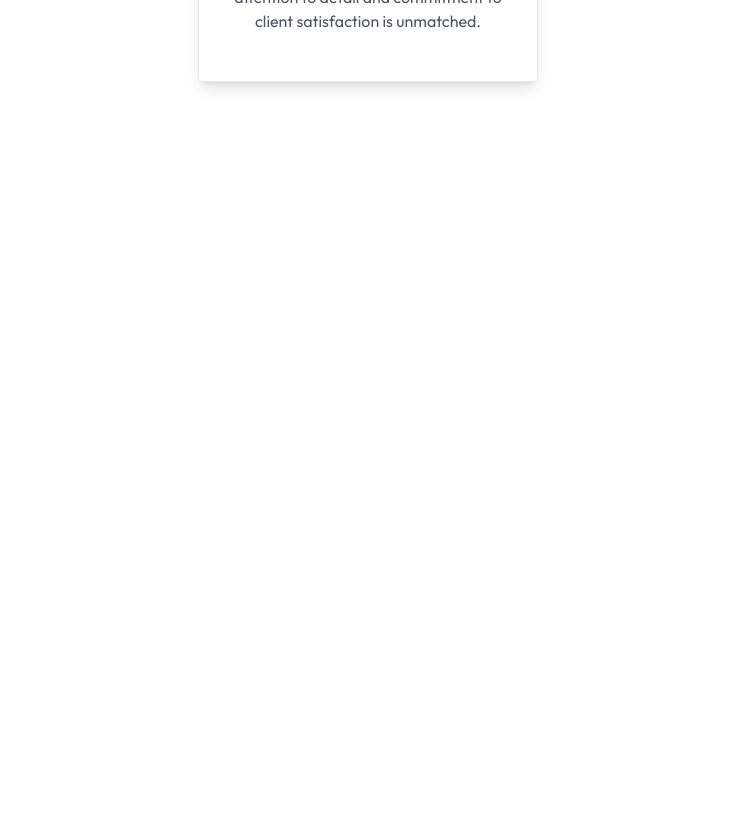
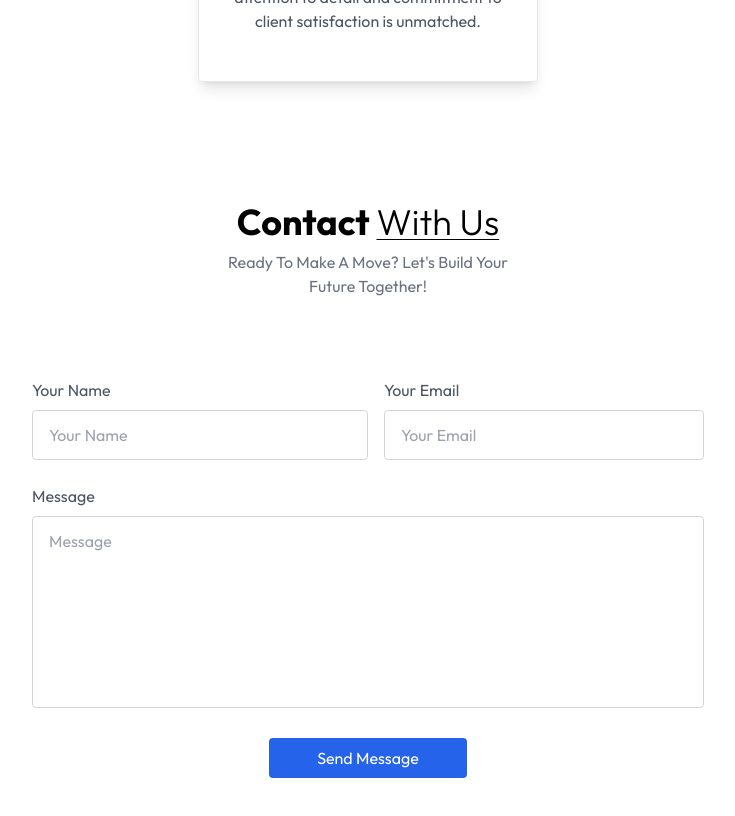
Before and after one commit to justinrasler/real_estate_app, a React (Create React App) app: page / in a window 1280 px wide. Shown: the part 3360-4176 px from the top of the page, without its empty margins (272-1007 px from the left). Before the commit the page ends 3482 px from the top, so only its background shows below. Built offline with nearby package versions, Linux system fonts and the light colour scheme.

Commit message:
contact page complete

```diff
--- a/src/App.js
+++ b/src/App.js
@@ -3,6 +3,7 @@ import Header from './components/Header'
 import About from './components/About';
 import Projects from './components/Projects';
 import Testimonials from './components/Testimonials';
+import Contact from './components/Contact';
 
 const App = () => {
   return (
@@ -12,6 +13,7 @@ const App = () => {
       <About/>
       <Projects/>
       <Testimonials/>
+      <Contact/>
     </div>
   )
 }
--- /dev/null
+++ b/src/components/Contact.jsx
@@ -0,0 +1,33 @@
+import React from 'react'
+
+const Contact = () => {
+  return (
+    <div className='text-center p-6 py-20 lg:px-32 w-full overflow-hidden' id='Contact'>
+        <h1 className='text-2xl sm:text-4xl font-bold mb-2 text-center'>
+            Contact <span className='underline underline-offset-4 decoration-1 under font-light'>With Us</span>
+        </h1>
+        <p className='text-center text-gray-500 mb-12 max-w-80 mx-auto'>Ready To Make A Move? Let's Build Your Future Together!</p>
+
+<form className='max-w-2xl mx-auto text-gray-600 pt-8'>
+    <div className='flex flex-wrap'>
+        <div className='w-full md:w-1/2 text-left'>
+            Your Name
+            <input className='w-full border border-gray-300 rounded py-3 px-4 mt-2' type='text' name='Name' placeholder='Your Name' required/>
+        </div>
+        <div className='w-full md:w-1/2 text-left md:pl-4'>
+            Your Email
+            <input className='w-full border border-gray-300 rounded py-3 px-4 mt-2' type='email' name='Email' placeholder='Your Email' required/>
+        </div>
+    </div>
+    <div className='my-6 text-left'>
+        Message
+        <textarea className='w-full border border-gray-300 rounded py-3 px-4 mt-2 h-48 resize-none' name="Message" placeholder='Message' required></textarea>
+    </div>
+    <button className='bg-blue-600 text-white py-2 px-12 mb-10 rounded'>Send Message</button>
+</form>
+
+    </div>
+  )
+}
+
+export default Contact
```
